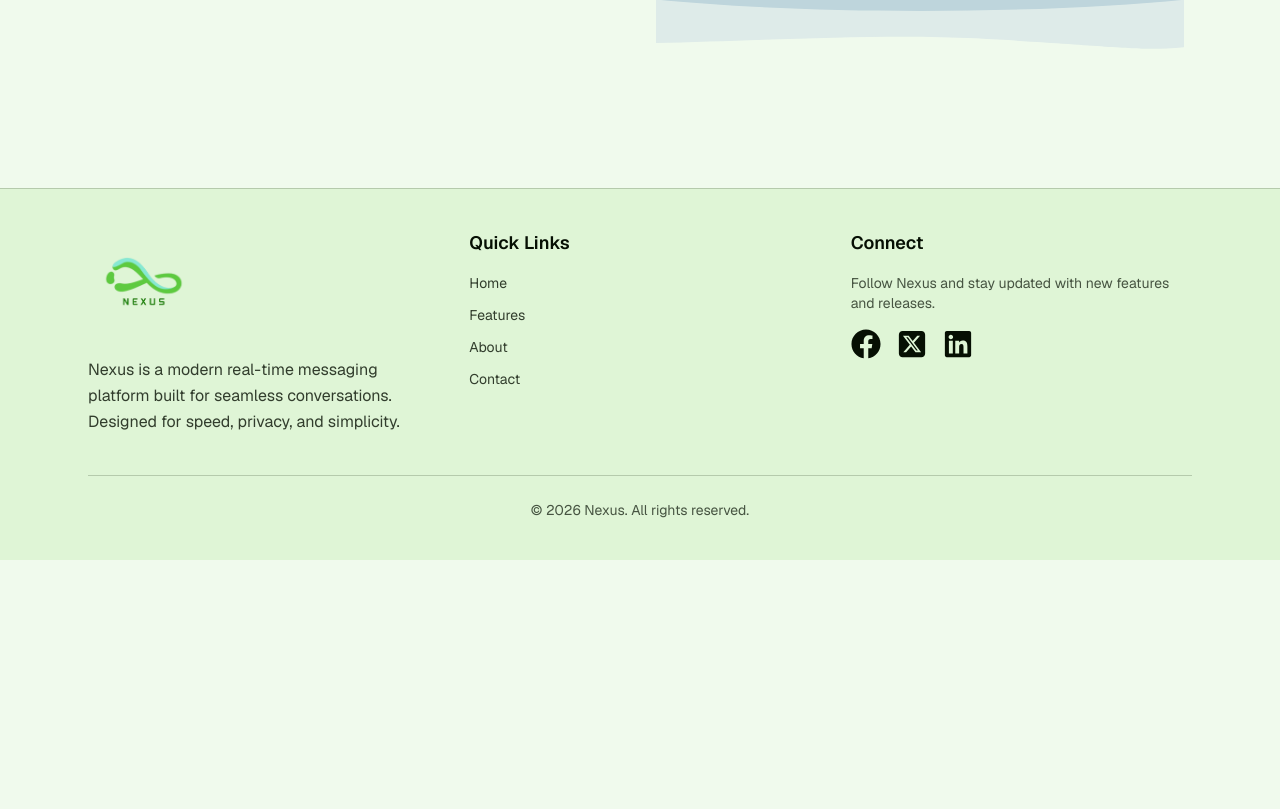
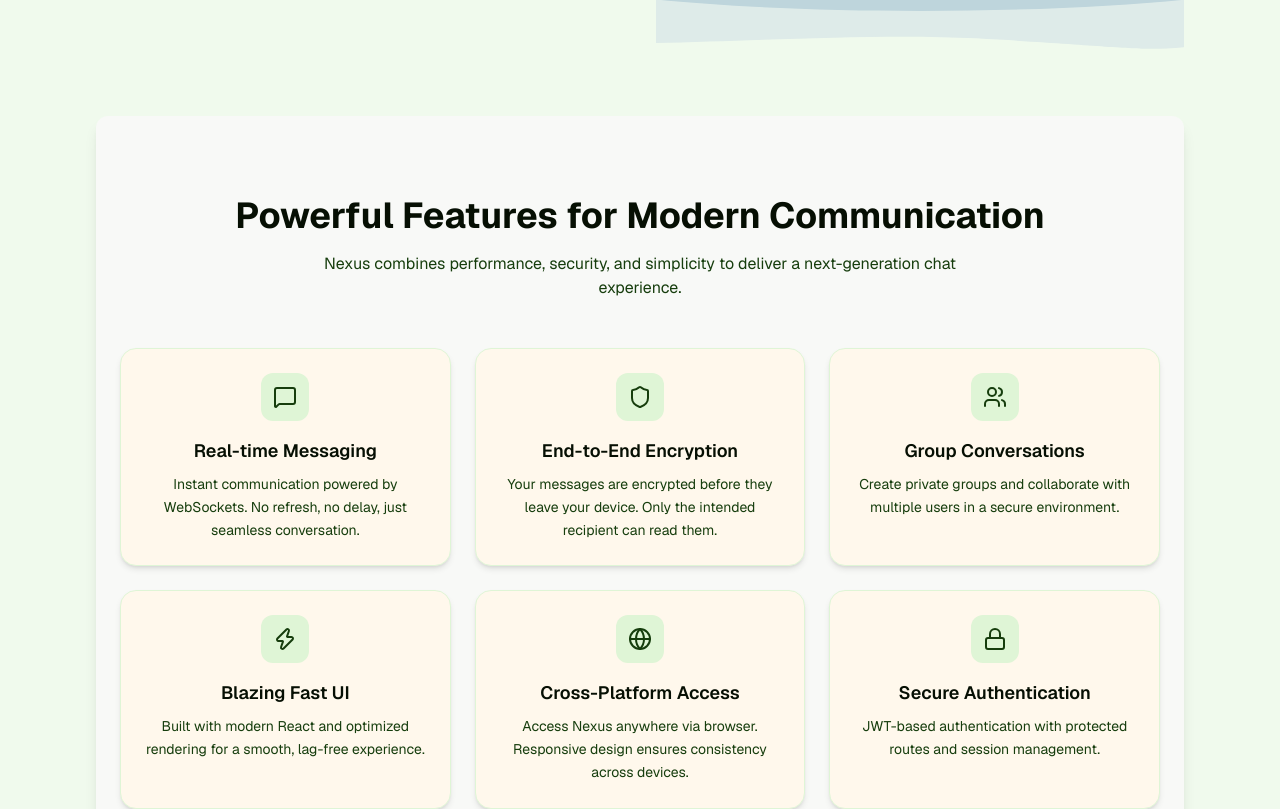
Before and after one commit to leonistheczar/nexus-chat-app-frontend, a Next.js app: page / in a window 1280 px wide. Shown: the part 796-1605 px from the top of the page. Before the commit the page ends 1356 px from the top, so only its background shows below. Built offline with nearby package versions, Linux system fonts and the light colour scheme.

Commit message:
Developed Home (page.tsx) including Hero, Features section

```diff
--- /dev/null
+++ b/app/components/HomePage/Features.tsx
@@ -0,0 +1,105 @@
+"use client";
+
+import { motion } from "framer-motion";
+import {
+  Shield,
+  MessageSquare,
+  Users,
+  Zap,
+  Globe,
+  Lock,
+} from "lucide-react";
+
+const features = [
+  {
+    icon: MessageSquare,
+    title: "Real-time Messaging",
+    description:
+      "Instant communication powered by WebSockets. No refresh, no delay, just seamless conversation.",
+  },
+  {
+    icon: Shield,
+    title: "End-to-End Encryption",
+    description:
+      "Your messages are encrypted before they leave your device. Only the intended recipient can read them.",
+  },
+  {
+    icon: Users,
+    title: "Group Conversations",
+    description:
+      "Create private groups and collaborate with multiple users in a secure environment.",
+  },
+  {
+    icon: Zap,
+    title: "Blazing Fast UI",
+    description:
+      "Built with modern React and optimized rendering for a smooth, lag-free experience.",
+  },
+  {
+    icon: Globe,
+    title: "Cross-Platform Access",
+    description:
+      "Access Nexus anywhere via browser. Responsive design ensures consistency across devices.",
+  },
+  {
+    icon: Lock,
+    title: "Secure Authentication",
+    description:
+      "JWT-based authentication with protected routes and session management.",
+  },
+];
+
+export default function FeaturesSection() {
+  return (
+      <div className="max-w-6xl mx-auto text-center">
+        {/* Heading */}
+        <motion.h2
+          initial={{ opacity: 0, y: 20 }}
+          whileInView={{ opacity: 1, y: 0 }}
+          transition={{ duration: 0.5 }}
+          className="text-3xl sm:text-4xl font-bold text-primary-900"
+        >
+          Powerful Features for Modern Communication
+        </motion.h2>
+
+        <motion.p
+          initial={{ opacity: 0, y: 15 }}
+          whileInView={{ opacity: 1, y: 0 }}
+          transition={{ delay: 0.1 }}
+          className="mt-4 text-primary-700 max-w-2xl mx-auto"
+        >
+          Nexus combines performance, security, and simplicity to deliver a
+          next-generation chat experience.
+        </motion.p>
+
+        {/* Grid */}
+        <div className="grid gap-6 mt-12 sm:grid-cols-2 lg:grid-cols-3">
+          {features.map((feature, index) => {
+            const Icon = feature.icon;
+
+            return (
+              <motion.div
+                key={index}
+                initial={{ opacity: 0, y: 25 }}
+                whileInView={{ opacity: 1, y: 0 }}
+                transition={{ delay: index * 0.1 }}
+                className="flex flex-col items-center p-6 rounded-2xl bg-accent-50 backdrop-blur-md shadow-md hover:shadow-lg hover:-translate-y-1 transition-all border border-primary-100"
+              >
+                <div className="w-12 h-12 flex items-center justify-center rounded-xl bg-primary-100 mb-4">
+                  <Icon className="w-6 h-6 text-primary-700" />
+                </div>
+
+                <h3 className="text-lg font-semibold text-primary-900">
+                  {feature.title}
+                </h3>
+
+                <p className="mt-2 text-sm text-primary-700 leading-relaxed">
+                  {feature.description}
+                </p>
+              </motion.div>
+            );
+          })}
+        </div>
+      </div>
+  );
+}
--- a/app/components/baseComponents/Navbar.tsx
+++ b/app/components/baseComponents/Navbar.tsx
@@ -4,7 +4,7 @@ import { ChevronDown, Menu, X } from "lucide-react";
 import { motion, Variants, AnimatePresence } from "framer-motion";
 import Link from "next/link";
 import Image from "next/image";
-import { useState } from "react";
+import { useEffect, useState } from "react";
 import ThemeToggler from "./ThemeToggler";
 
 export default function Navbar() {
@@ -30,12 +30,32 @@ export default function Navbar() {
   }
   const [mobileNav, setMobileNav] = useState(false);
   const [open, setOpen] = useState(false);
+  const [scrolled, setScrolled] = useState(false);
+
+  useEffect(() => {
+    const handleScroll = () => {
+      setScrolled(window.scrollY > 10);
+    };
+
+    window.addEventListener("scroll", handleScroll);
+    return () => window.removeEventListener("scroll", handleScroll);
+  }, []);
 
   return (
     <>
       {/* Desktop Navigation */}
-      <div className="mx-16">
-      <nav className="hidden sm:block sticky top-4 z-50 mx-6 mt-4 px-6 bg-primary-100 backdrop-blur-md rounded-xl shadow-md">
+      <div className="hidden sm:block sticky top-0.5 z-50 mx-16 ">
+      <nav
+        className={`
+          mx-6 mt-4 px-6 rounded-xl shadow-lg backdrop-blur-md
+          transition-all duration-300
+          ${
+            scrolled
+              ? "bg-primary-100/70"
+              : "bg-primary-100"
+          }
+        `}
+      >
         <div className="flex items-center justify-between space-x-6">
           {/* Logo */}
           <Link href="/" className="relative block w-28 h-28">
@@ -89,7 +109,18 @@ export default function Navbar() {
       </div>
 
       {/* Mobile Top Bar */}
-      <div className="flex items-center justify-between sm:hidden px-6 m-6 max-w-xl bg-primary-100 rounded-xl shadow-sm relative z-30">
+      <div className="block sm:hidden sticky top-0.5 z-50 mx-10 ">
+      <nav
+        className={`flex items-center justify-between
+          mx-6 mt-4 px-6 rounded-xl shadow-lg backdrop-blur-md
+          transition-all duration-300
+          ${
+            scrolled
+              ? "bg-primary-100/70"
+              : "bg-primary-100"
+          }
+        `}
+      >
         {/* Logo */}
         <Link href="/" className="relative block w-20 h-20">
           <Image
@@ -127,6 +158,7 @@ export default function Navbar() {
           />
         </button>
         </div>
+        </nav>
       </div>
 
       {/* Overlay */}
--- a/app/components/baseComponents/ThemeToggler.tsx
+++ b/app/components/baseComponents/ThemeToggler.tsx
@@ -6,13 +6,26 @@ import { Sun, Moon } from "lucide-react";
 
 export default function ThemeToggle() {
   const { setTheme, resolvedTheme } = useTheme();
+
   const [mounted, setMounted] = useState(false);
+  const [isDark, setIsDark] = useState(false);
 
-  useEffect(() => setMounted(true), []);
+  useEffect(() => {
+    setMounted(true);
+  }, []);
+
+  // Sync theme → local state (with slight delay for smooth animation)
+  useEffect(() => {
+    if (!mounted) return;
+
+    const t = setTimeout(() => {
+      setIsDark(resolvedTheme === "dark");
+    }, 400); // small delay smooths transition
+
+    return () => clearTimeout(t);
+  }, [resolvedTheme, mounted]);
 
   if (!mounted) return null;
-
-  const isDark = resolvedTheme === "dark";
 
   const toggleTheme = () => {
     setTheme(isDark ? "light" : "dark");
@@ -21,26 +34,32 @@ export default function ThemeToggle() {
   return (
     <button
       onClick={toggleTheme}
-      className="relative w-10 h-10 flex items-center justify-center rounded-full bg-primary-200 overflow-hidden transition-all hover:cursor-pointer hover:bg-primary-300"
+      className="
+        relative w-10 h-10 flex items-center justify-center
+        rounded-full bg-primary-200 overflow-hidden
+        transition-all hover:cursor-pointer hover:bg-primary-300
+      "
     >
-      {/* Sun Icon */}
+      {/* Sun */}
       <Sun
         size={18}
-        className={`absolute transition-all duration-300 ${
-          isDark
-            ? "opacity-0 rotate-90 scale-50"
-            : "opacity-100 rotate-0 scale-100"
-        }`}
+        className={`
+          absolute transition-all duration-500 ease-in-out
+          ${isDark
+            ? "opacity-0 rotate-90 scale-75"
+            : "opacity-100 rotate-0 scale-100"}
+        `}
       />
 
-      {/* Moon Icon */}
+      {/* Moon */}
       <Moon
         size={18}
-        className={`absolute transition-all duration-300 ${
-          isDark
+        className={`
+          absolute transition-all duration-500 ease-in-out
+          ${isDark
             ? "opacity-100 rotate-0 scale-100"
-            : "opacity-0 -rotate-90 scale-50"
-        }`}
+            : "opacity-0 -rotate-90 scale-75"}
+        `}
       />
     </button>
   );
--- a/app/page.tsx
+++ b/app/page.tsx
@@ -1,13 +1,19 @@
-import Image from "next/image";
+import Features from "./components/HomePage/Features";
 import { HeroLeft } from "./components/HomePage/HeroLeft";
 import HeroRight from "./components/HomePage/HeroRight";
 
 export default function Home() {
   return (
-      // Hero
+    <>
+      {/* Hero  */}
       <section className="grid grid-cols-1 sm:grid-cols-2 md:grid-cols-2 gap-8 items-center py-4 justify-between">
       <HeroLeft />
       <HeroRight />
       </section>
+      {/* Features */}
+      <section className="w-full py-20 px-6 bg-background-50 rounded-xl shadow-lg">
+        <Features />
+      </section>
+    </>
   );
 }
```
